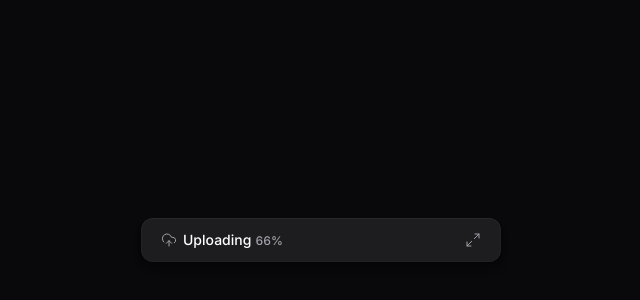
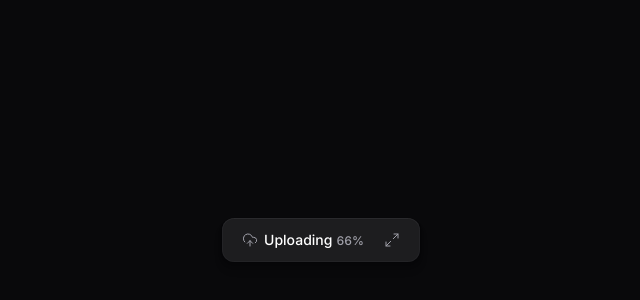
Before and after one commit to ViniciussMelo/upload-wdiget-web, a React (Vite) app: page / in a window 1280 px wide. Shown: the part 160-460 px from the top of the page, without its empty margins (319-959 px from the left). Built offline with nearby package versions, Linux system fonts and the light colour scheme.

Commit message:
feat: widget animation

```diff
--- a/package.json
+++ b/package.json
@@ -13,6 +13,7 @@
     "@radix-ui/react-collapsible": "^1.1.1",
     "@radix-ui/react-progress": "^1.1.0",
     "lucide-react": "^0.462.0",
+    "motion": "^11.13.1",
     "react": "^18.3.1",
     "react-dom": "^18.3.1",
     "react-dropzone": "^14.3.5",
--- a/src/components/upload-widget-dropzone.tsx
+++ b/src/components/upload-widget-dropzone.tsx
@@ -1,4 +1,6 @@
 import { useDropzone } from 'react-dropzone'
+import { motion } from "motion/react";
+
 import CircularProgressBar from './circular-progress-bar';
 
 export function UploadWidgetDropzone() {
@@ -16,7 +18,14 @@
   })
 
   return (
-    <div className='px-3 flex flex-col gap-3'>
+    <motion.div
+      className="p-3 rounded-lg flex flex-col gap-3 shadow-shape-content bg-white/2 relative overflow-hidden"
+      initial={{ opacity: 0 }}
+      animate={{
+        opacity: 1,
+      }}
+      transition={{ duration: 0.4 }}
+    >
       <div
         data-active={isDragActive}
         className='cursor-pointer text-zinc-400 bg-black/20 p-5 rounded-lg border border-zinc-700 border-dashed h-32 flex flex-col items-center justify-center gap-1 hover:border-zinc-600 transition-colors data-[active=true]:bg-indigo-500/10 data-[active=true]:border-indigo-500 data-[active=true]:text-indigo-400'
@@ -42,6 +51,6 @@
       </div>
 
       <span className='text-xxs text-zinc-400'>Only PNG and JPG files are supported</span>
-    </div>
+    </motion.div>
   )
 }
--- a/src/components/upload-widget-minimized-button.tsx
+++ b/src/components/upload-widget-minimized-button.tsx
@@ -5,7 +5,7 @@
 
 export function UploadWidgetMinimizedButton() {
   return (
-    <Collapsible.Trigger className="group w-full bg-white/2 py-3 px-5 flex items-center justify-between">
+    <Collapsible.Trigger className="group w-full bg-white/2 py-3 px-5 flex items-center justify-between gap-5">
       <UploadWidgetTitle />
 
       <Maximize2 strokeWidth={1.5} className='size-4 text-zinc-400 group-hover:text-zinc-100'/>
--- a/src/components/upload-widget-upload-item.tsx
+++ b/src/components/upload-widget-upload-item.tsx
@@ -1,11 +1,19 @@
 import * as Progress from "@radix-ui/react-progress";
+import { Download, ImageUp, Link2, RefreshCcw, X } from "lucide-react";
+import { motion } from "motion/react";
 
-import { Download, ImageUp, Link2, RefreshCcw, X } from "lucide-react";
 import { Button } from "./ui/button";
 
 export function UploadWidgetUploadItem() {
   return (
-    <div className="p-3 rounded-lg flex flex-col gap-3 shadow-shape-content bg-white/2 relative overflow-hidden">
+    <motion.div
+      className="p-3 rounded-lg flex flex-col gap-3 shadow-shape-content bg-white/2 relative overflow-hidden"
+      initial={{ opacity: 0 }}
+      animate={{
+        opacity: 1,
+      }}
+      transition={{ duration: 0.4 }}
+    >
       <div className="flex flex-col gap-1">
         <span className="text-xs font-medium flex items-center gap-1">
           <ImageUp className="size-3 text-zinc-300" strokeWidth={1.5} />
@@ -52,6 +60,6 @@
           <span className="sr-only">Cancel upload</span>
         </Button>
       </div>
-    </div>
+    </motion.div>
   );
 }
--- a/src/components/upload-widget-upload-list.tsx
+++ b/src/components/upload-widget-upload-list.tsx
@@ -1,7 +1,7 @@
 import { UploadWidgetUploadItem } from './upload-widget-upload-item';
 
 export function UploadWidgetUploadList() {
-  const isUploadListEmpty = true;
+  const isUploadListEmpty = false;
 
   return (
     <div className="px-3 flex flex-col gap-3">
--- a/src/components/upload-widget.tsx
+++ b/src/components/upload-widget.tsx
@@ -1,4 +1,4 @@
-import { useState } from 'react'
+import { motion, useCycle } from "motion/react";
 
 import * as Collapsible from '@radix-ui/react-collapsible'
 import { UploadWidgetDropzone } from './upload-widget-dropzone'
@@ -8,11 +8,30 @@
 
 
 export function UploadWidget() {
-  const [isWidgetOpen, setIsWidgetOpen] = useState(false)
+  const [isWidgetOpen, toggleWidgetOpen] = useCycle(false, true);
 
   return (
-    <Collapsible.Root onOpenChange={setIsWidgetOpen}>
-      <div className='bg-zinc-900 overflow-hidden w-[360px] rounded-xl shadow-shape'>
+    <Collapsible.Root onOpenChange={() => toggleWidgetOpen()}>
+      <motion.div
+        className="bg-zinc-900 overflow-hidden w-[360px] rounded-xl shadow-shape"
+        animate={isWidgetOpen ? "open" : "closed"}
+        variants={{
+          closed: {
+            width: "max-content",
+            height: 44,
+            transition: {
+              type: "inertia",
+            },
+          },
+          open: {
+            width: 360,
+            height: "auto",
+            transition: {
+              duration: 0.1,
+            },
+          },
+        }}
+      >
         {!isWidgetOpen && <UploadWidgetMinimizedButton />}
 
         <Collapsible.Content>
@@ -26,7 +45,7 @@
             <UploadWidgetUploadList />
           </div>
         </Collapsible.Content>
-      </div>
+      </motion.div>
     </Collapsible.Root>
   )
 }
```
Also changed, not shown: 1 other file (tests, documents, lock files or other folders).
